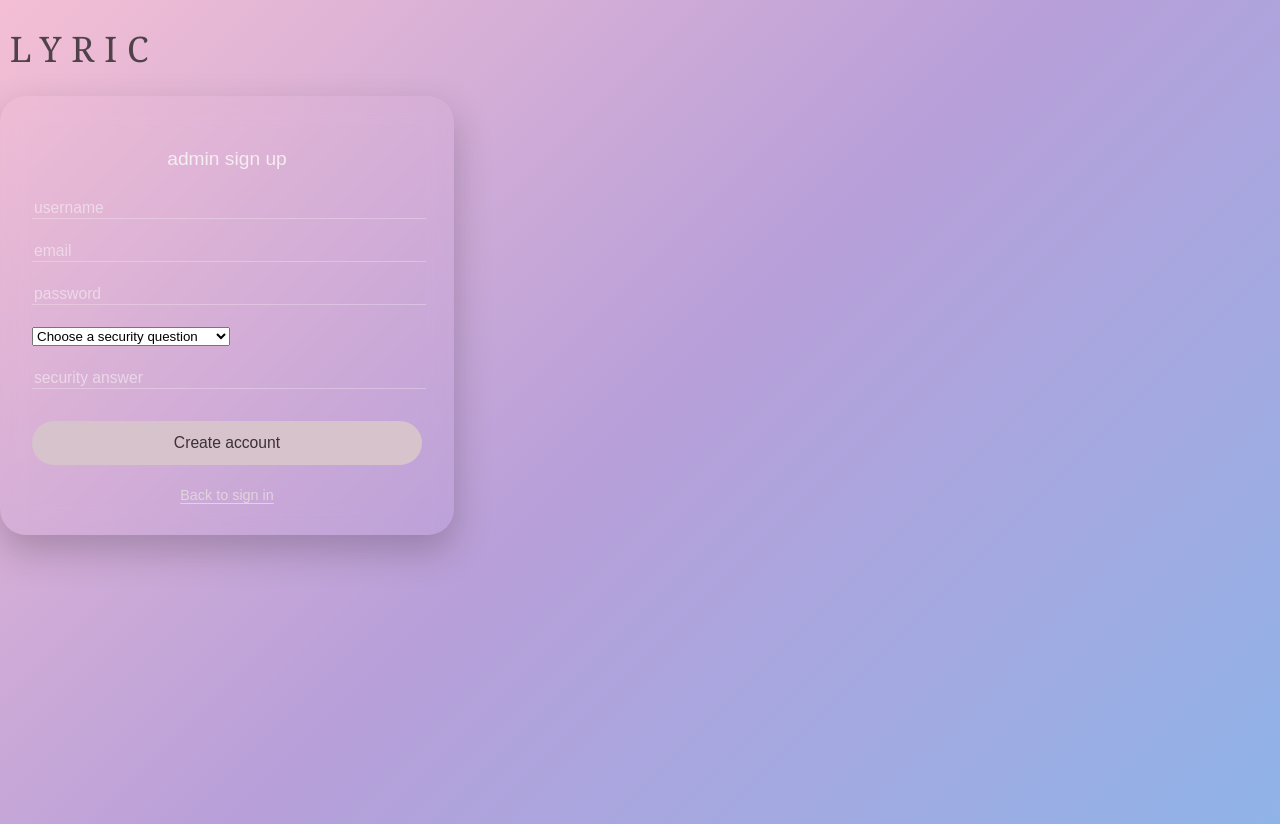
After one commit to rufydah/Mini-IT---Lyric, a Flask app: page /admin/register in a window 1280 px wide. The commit adds this page. Run offline with Flask 3, Linux system fonts and the light colour scheme.

Commit message:
Sign up pages

```diff
--- a/app.py
+++ b/app.py
@@ -18,9 +18,9 @@ def admin_login():
             return redirect(url_for('admin_dashboard'))
         else:
             error = 'Invalid admin credentials. Try again.'
-            return render_template('admin_login.html', error=error)
+            return render_template('login_admin.html', error=error)
 
-    return render_template('admin_login.html', error=error)
+    return render_template('login_admin.html', error=error)
 
 @app.route('/admin/dashboard')
 def admin_dashboard ():
@@ -34,5 +34,21 @@ def admin_logout ():
 @app.route('/binder')
 def fan_binder():
     return render_template('fan_binder.html')
+@app.route("/forgot-password", methods=["GET", "POST"])
+def user_forgot_password():
+    return render_template("forgot_password.html", role="user")
+@app.route("/admin/forgot-password", methods=["GET", "POST"])
+def admin_forgot_password():
+    return render_template("forgot_password.html", role="admin")
+@app.route("/register", methods=["GET", "POST"])
+def user_register():
+    if request.method == "POST":
+        return redirect(url_for("home"))
+    return render_template("sign_up.html", role="user")
+@app.route("/admin/register", methods=["GET", "POST"])
+def admin_register():
+    if request.method == "POST":
+        return redirect(url_for("admin_login"))
+    return render_template("sign_up.html", role="admin")
 if __name__=='__main__':
     app.run(debug=True)
--- /dev/null
+++ b/static/style.css
@@ -0,0 +1,194 @@
+/* styling thingy, rules*/
+/*shared look/theme for all pages of website*/
+
+body {
+    min-height: 100vh; /*minium height of the page, minimum this height and can be as big as the screen requires*/
+    margin: 0; /*used to remove the default outer area gap*/
+    font-family: Arial, sans-serif; /* font for most lletters, when we want to change a letters font we will give it its own font family, and that will override this thingy*/
+    color: #3d2c3e; /* color of the text*/
+    background: linear-gradient(135deg, #f4bfd4, #b89fd9, #8fb3e8 ); /*page color, linear gradient makes the colors blend in a straight line, # things are the colors, deg is used to tell gradiemt at what angle to smudge the colors*/
+
+
+    /*admin login*/
+}
+
+body.admin-page{
+    background: linear-gradient(135deg, #d8c3cf, #b99fb8 #9b89a8);
+}
+
+body.admin-page .brand-title{
+    color:#4f424b;
+}
+
+.admin-subtitle{
+    font: size 0.75rem;
+    letter-spacing: 0.25em;
+    text-indent: 0.25em;
+    color: #5d4e58;
+    margin-top: -14px;
+    margin-bottom: 24px;
+
+}
+
+body.admin-page .login-card{
+    background: rgba(74, 60, 68, 0,86);
+    backdrop-filter: blur(12px);
+    box-shadow: 0 16px 36px rgba(38, 28, 34, 0.25);
+
+}
+
+body.admin-page .card-heading {
+    color: #f5edf2;
+}
+
+body.admin-page .input-group input{
+    border-bottom-color: rgba(245, 237, 242, 0.35);
+    color:#ffffff;
+
+}
+
+body.admin-page .input-group input::placeholder{
+    color: rgba(245, 237, 242, 0.65);
+}
+
+body.admin-page .input-group input:focus {
+    border-bottom-color:#e6ced9 ;
+}
+
+body.admin-page .sign-in-btn {
+    background-color: #d6c3cb;
+    color: #3d3038
+}
+
+body.admin-page .sign-in-btn:hover {
+    background-color: #ed33da;
+}
+
+body.admin-page .form-links a {
+    color: #e2d4dc;
+}
+
+body.admin-page .form-links a:hover {
+    color: #ffffff
+
+}
+
+/*user log in*/
+
+.page-wrapperb{
+    min-height: 100vh;
+    display: flex;
+    flex-direction: column;
+    align-items: center;
+    justify-content: center;
+    padding: 32px 16px;
+
+}
+
+.brand-title{
+    font-family: Georgia, 'Times New Roman', Times, serif;
+    font-size: 2.2rem;
+    font-weight: 400;
+    letter-spacing: 0.28em;
+    text-indent: 0.28em;
+    color: #5a4b5c;
+    margin-bottom: 24px;
+}
+
+.login-card{
+    width: 100%;
+    max-width: 390px;
+    background: rgba(255, 255, 255, 0,72);
+    backdrop-filter: blur(12px);
+    border-radius: 26px;
+    padding: 36px 32px 32px;
+    box-shadow: 0 14px 35px rgba(74, 66, 77, 0.12);
+}
+
+.card-heading{
+    text-align: center;
+    font-size: 1.2rem;
+    font-weight: 500;
+    color: #4a424d;
+    margin-bottom: 28px;
+}
+
+.login-form{
+    display: flex;
+    flex-direction: column;
+
+}
+
+.input-group{
+    margin-bottom: 22px;
+}
+
+.input-group input {
+    width: 100%;
+    border: none;
+    border-bottom: 1.5px solid #c9bccd;
+    background: transparent;
+    padding: 10x 4px;
+    font-size: 0.98rem;
+    color: #3d3540;
+    outline: none;
+    transition: border-color 0.2s ease;
+}
+
+.input-group input::placeholder{
+    color: #7c7080
+}
+
+.input-group input:focus{
+    border-bottom-color: #6f5a75;
+}
+
+.sign-in-btn {
+    margin-top: 10px;
+    width: 100%;
+    padding: 13px 20px;
+    border: none;
+    border-radius: 999px;
+    background-color: #6e5c68;
+    color: #ffffff;
+    font-size: 0.98rem;
+    font-weight: 500;
+    cursor: pointer;
+    transition: background-color 0.2s ease, transform 0.15s ease;
+
+}
+
+.sign-in-btn:hover{
+    background-color: #5c4c57;
+}
+
+.sign-in-btn:active{
+    transform: scale(0.99);
+}
+
+.form-links {
+    margin-top: 22px;
+    display: flex;
+    flex-direction: column;
+    align-items: center;
+    gap: 10px;
+}
+
+.form-links a {
+
+    font-size: 0.9rem;
+    color: #5c5060;
+    text-decoration: underline;
+    text-underline-offset: 3px;
+}
+
+.form-links a:hover {
+    color: #3a303d;
+}
+
+.footer-note {
+    margin-top: 22px;
+    font-size: 0.92rem;
+    color: #5d5261;
+    text-align: center;
+}
--- /dev/null
+++ b/templates/sign_up.html
@@ -0,0 +1,54 @@
+<!--basic stuff-->
+<!DOCTYPE html> <!--tells browser this is a html file-->
+<html lang="en"> <!--start the html page and sets the language to english-->
+<head> <!--holds all the setup info of the page,tells the browsall the stuff that runs behind the scenes-->
+    <meta charset="UTF-8"> <!--allows special characters and symbols to display properly-->
+    <meta name="viewportt" content="width=device-width, initial-scale=1.0"> <!--is used to make the page scale (open) nicely on all screen sizes -->
+    <title> {{ 'admin sign up' if role == 'admin' else 'create account'}} - Lyric</title> <!--text shown in the browser tab-->
+    <link rel="stylesheet" href="{{ url_for('static', filename='style.css')}}"> <!--links the css file to this page aka user log in html-->
+</head>
+
+<body class="{{ 'admin-page' if role == 'admin' else ' ' }}">
+    <div class="page-wrapper">
+        <h1 class="brand-title">LYRIC</h1>
+        <div class="login-card">
+            <h2 class="card-heading">{{ 'admin sign up' if role == 'admin' else 'create account'}}</h2>
+            <form method="POST" class="login-form">
+                <div class="input-group">
+                    <input type="text" name="username" placeholder="username" required>
+                </div>
+
+                <div class="input-group">
+                    <input type="email" name="email" placeholder="email" required>
+                </div>
+
+                <div class="input-group">
+                    <input type="password" name="password" placeholder="password" required>
+                </div>
+
+                <div class="input-group">
+                    <select name="question" required>
+                        <option value="">Choose a security question</option>
+                        <option value="pet">Your first pets name</option>
+                        <option value="car">Your dream car</option>
+                        <option value="school">Your elementary school name</option>
+                    </select>
+                </div>
+
+                <div class="input-group">
+                    <input type="text" name="answer" placeholder="security answer" required>
+                </div>
+
+                <button type="submit" class="sign-in-btn">Create account</button>
+
+                <div class="form-links">
+                    <a href="{{ '/admin/login' if role == 'admin' else '/' }}">Back to sign in</a>
+                </div>
+
+
+
+            </form>
+        </div>
+    </div>
+</body>
+</html>
```
Also changed, not shown: templates/forgot_password.html (added, +40 -0 lines), templates/login_admin.html (added, +36 -0 lines), templates/user_login.html (+37 -15 lines).
